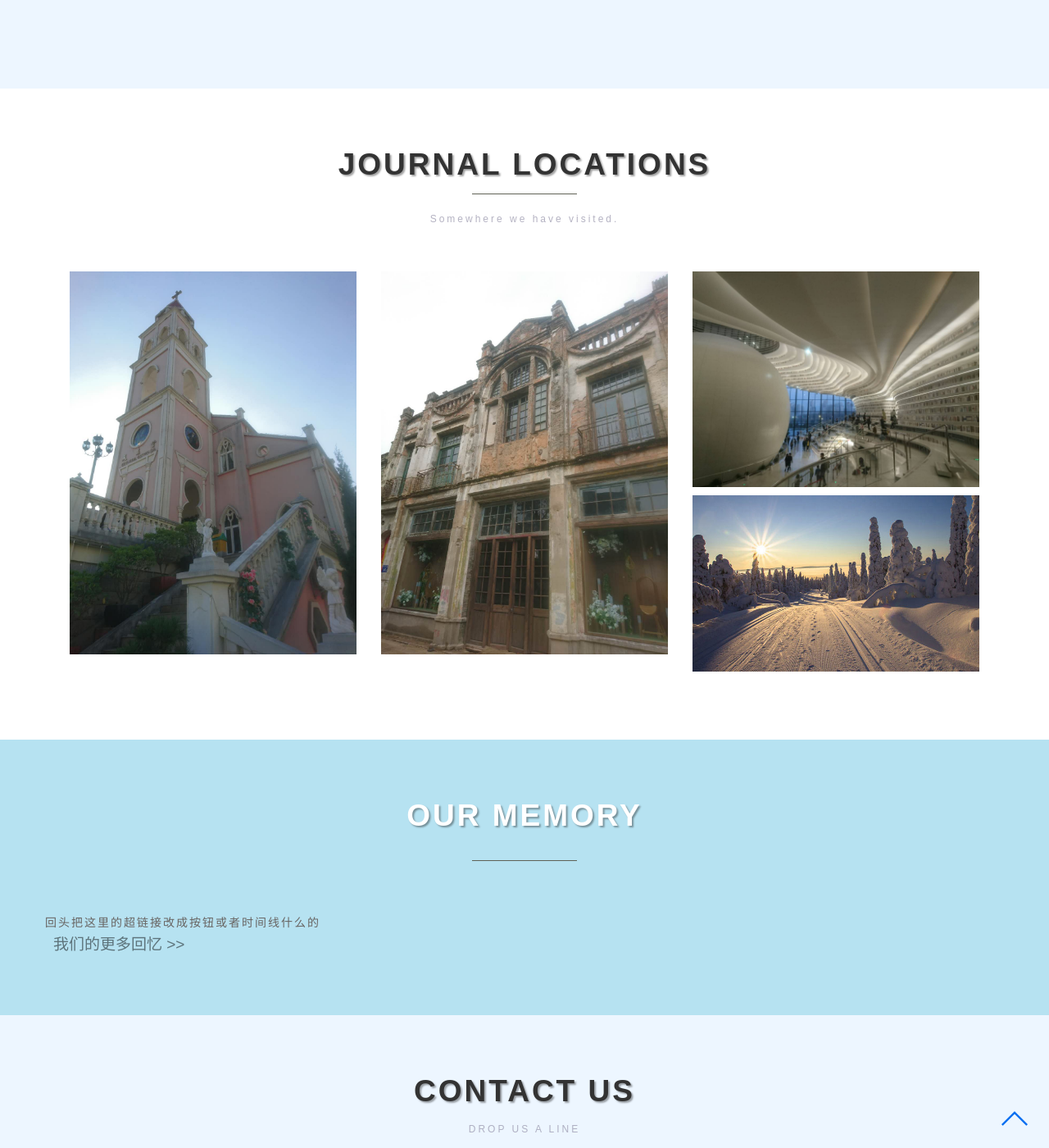
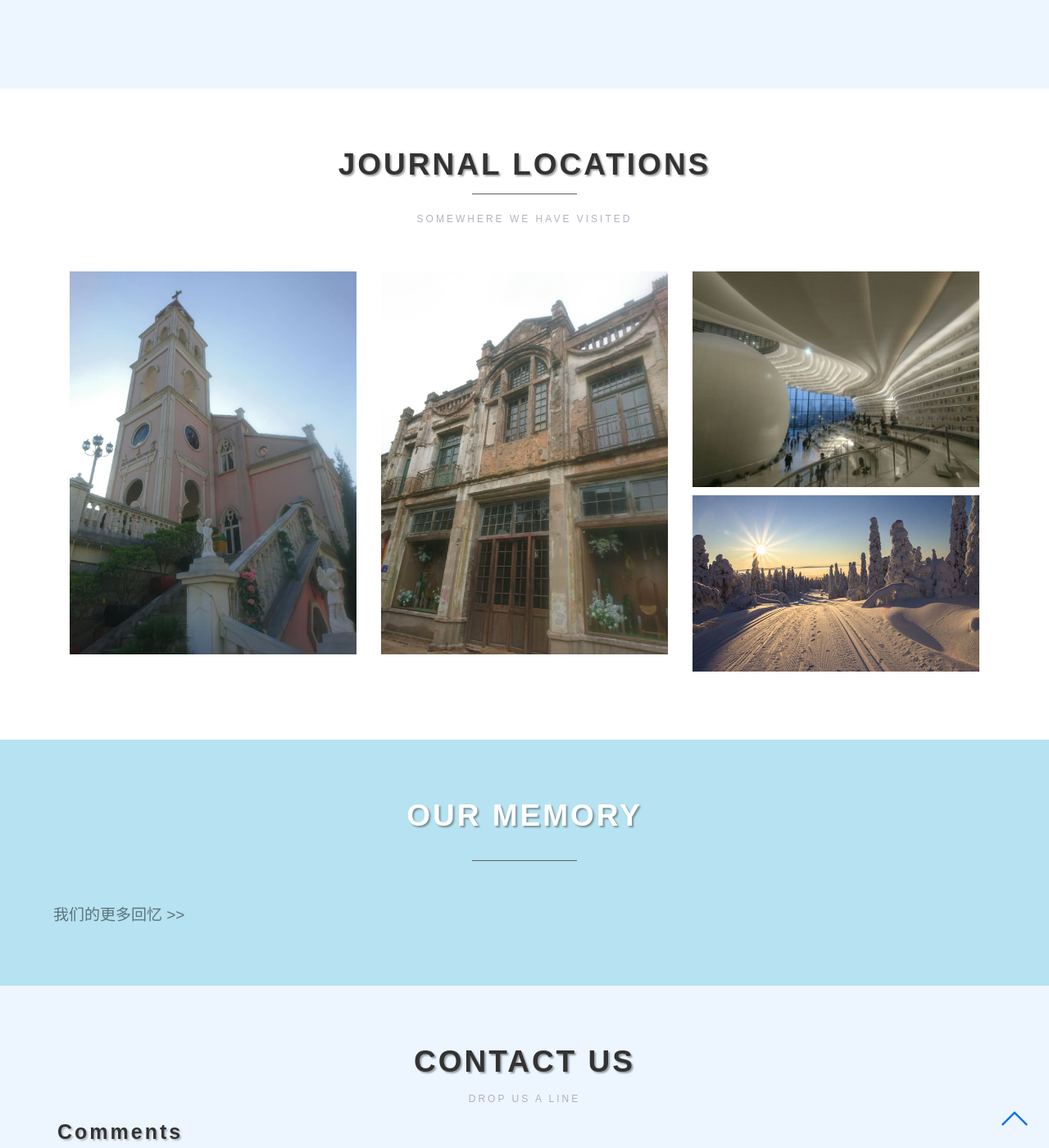
Before and after one commit to Timothyhay/TimothyhayHeap, a Jekyll site: the page built from index.html, in a window 1280 px wide and 1400 px high, scrolled down 1882 px. Shown: the whole window at 82% size. Built offline with Jekyll 4.4.1, drawn with Linux system fonts in a browser that asks for light colours; comment, search, counter and statistics services are not loaded.

Commit message:
UpdateMemory

```diff
--- a/index.html
+++ b/index.html
@@ -135,7 +135,7 @@ comments: true
 	<div class="contact-agileinfo-info text-center">
 		<h3>JOURNAL LOCATIONS</h3>
 		<label></label>
-		<h6>Somewhere we have visited.</h6>
+		<h6>SOMEWHERE WE HAVE VISITED</h6>
 	</div>
 	<div class="locations-w3-agile-content">
 	<div class="container">
@@ -204,7 +204,9 @@ comments: true
 	<div class="our-team-w3l-content">
 		<div class="container">
 			<div class="row" >
+				<!--
 				<p>回头把这里的超链接改成按钮或者时间线什么的</p>
+				-->
 				<a href="./photowall.html">我们的更多回忆 >> </a>
 
   			<div class="clearfix"></div>
```
